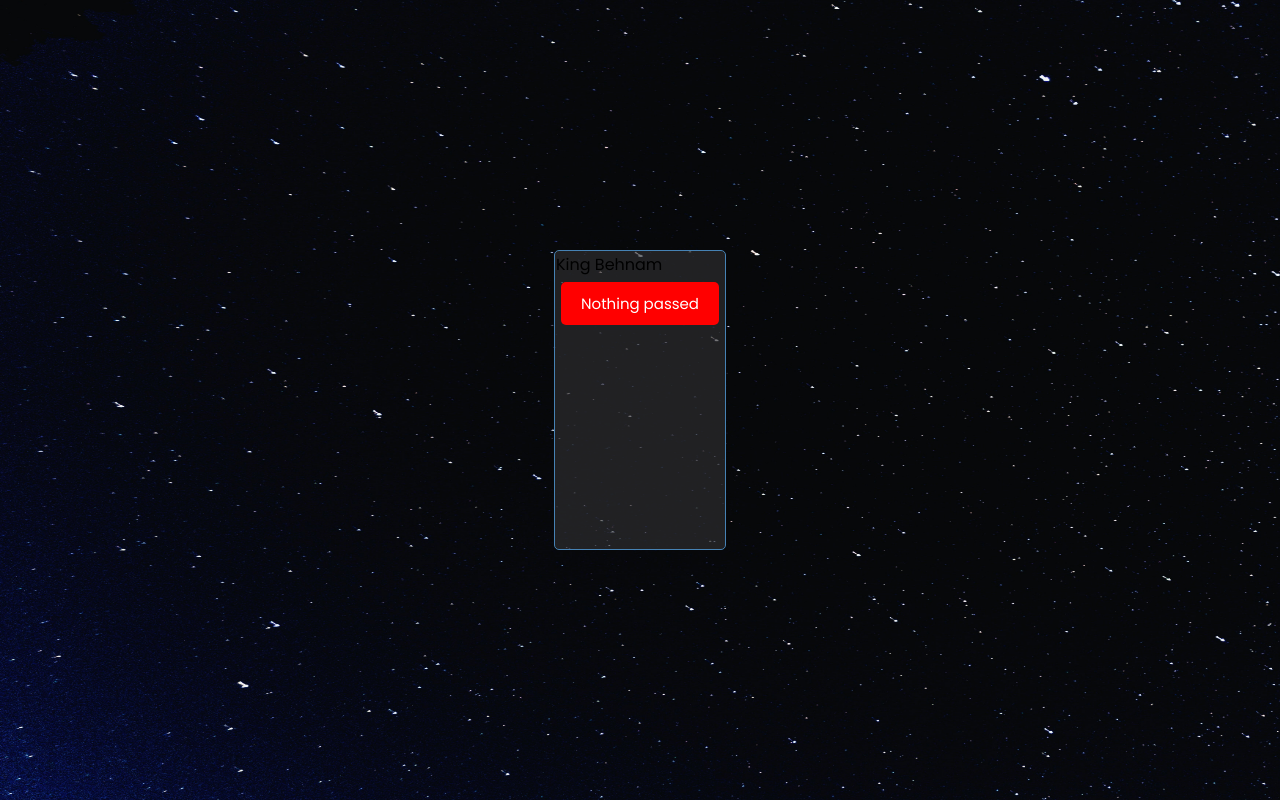
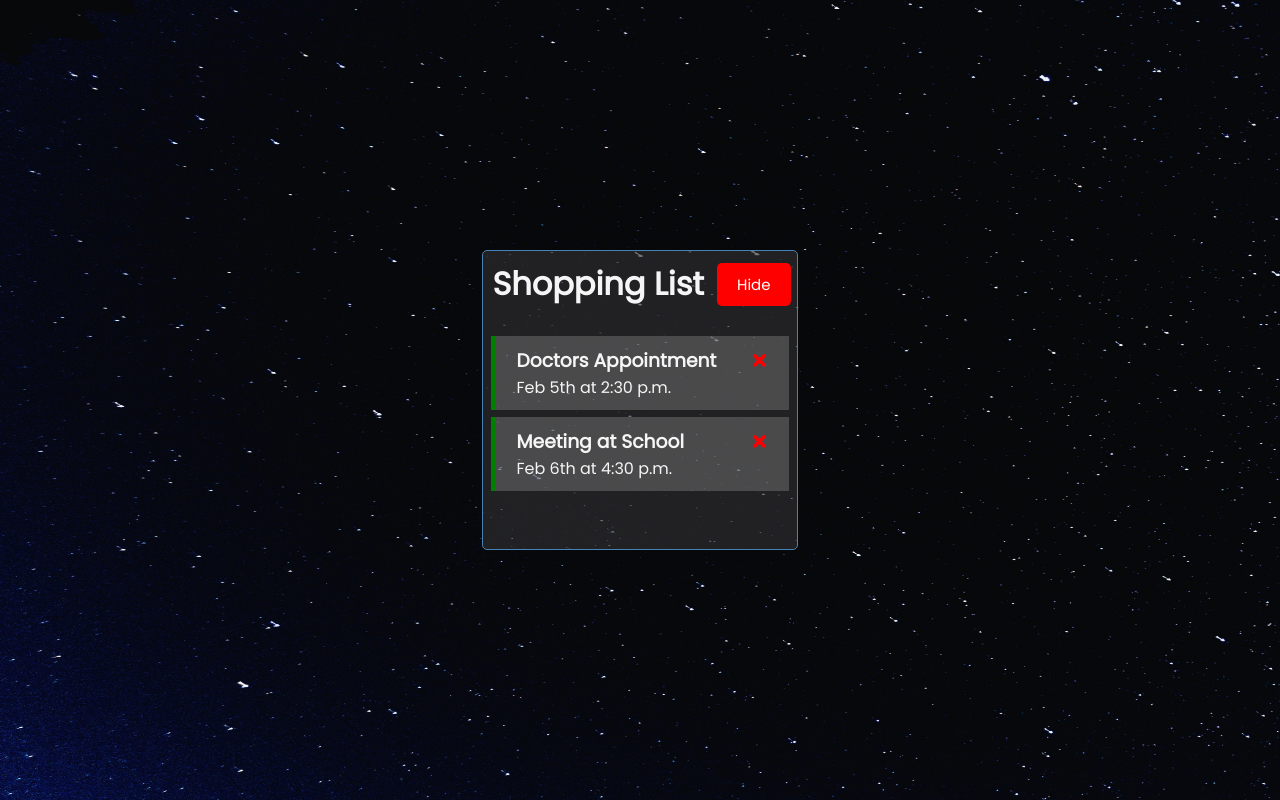
Before and after one commit to BehnamAxo/Shopping, a React (Create React App) app: page / in a window 1280 px wide. Built offline with nearby package versions, Linux system fonts and the light colour scheme.

Commit message:
Finish frontend

```diff
--- a/package.json
+++ b/package.json
@@ -12,6 +12,7 @@
     "@testing-library/user-event": "^13.5.0",
     "react": "^18.2.0",
     "react-dom": "^18.2.0",
+    "react-icons": "^4.6.0",
     "react-redux": "^8.0.4",
     "react-router-dom": "^6.4.2",
     "react-scripts": "5.0.1",
--- a/src/App.js
+++ b/src/App.js
@@ -1,14 +1,59 @@
+import { useState } from 'react';
+import AddItem from './components/AddItem';
 import Header from './components/Header';
-import Button from './components/Button';
+import Items from './components/Items';
 
 
-function App() {
+const App = () => {
+  const [showAddItem, setShowAddItem] = useState(false);
+  const [items, setItems] = useState([
+      {
+          id: 1,
+          text: "Doctors Appointment",
+          day: 'Feb 5th at 2:30 p.m.',
+          reminder: true
+      },
+      {
+          id: 2,
+          text: "Meeting at School",
+          day: 'Feb 6th at 4:30 p.m.',
+          reminder: true
+      }
+  ]);
+
+  const addItem = (item) => {
+    const id = Math.floor(Math.random() * 10000);
+    const newItem = {
+      id,
+      ...item
+    };
+
+    setItems([...items, newItem]);
+  };
+
+  const deleteItem = (id) => {
+    setItems(items.filter((item) => item.id !== id ));
+  };
+
+  const toggleStyle = (id) => {
+    setItems(items.map((item) =>
+      item.id === id ? {...item, reminder: !item.reminder} : item
+    ));
+  };
+
   return (
     <div className='container'>
-      <Header title={'King Behnam'}/>
-      <Button />
+      <Header
+        title='Shopping List'
+        onAdd={() => setShowAddItem(!showAddItem)}
+        showAdd={showAddItem}
+      />
+      {showAddItem && <AddItem onAdd={addItem} />}
+      {
+        items.length > 0 ? <Items items={items} onDelete={deleteItem} onToggle={toggleStyle} /> : <h3>Shopping cart empty</h3>
+      }
     </div>
   );
-}
+};
 
 export default App;
--- /dev/null
+++ b/src/components/AddItem.js
@@ -0,0 +1,59 @@
+import { useState } from 'react';
+
+const AddItem = ({ onAdd }) => {
+    const [text, setText] = useState('');
+    const [day, setDay] = useState('');
+    const [reminder, setReminder] = useState(false);
+    const onSubmit = (e) => {
+        e.preventDefault();
+
+        if (!text) {
+            alert('Please add an item!');
+            return;
+        }
+
+        onAdd({ text, day, reminder });
+        setText('');
+        setDay('');
+        setReminder(false);
+    };
+
+    return (
+    <form className='add-form' onSubmit={onSubmit}>
+        <div className='form-control'>
+            <label>Item</label>
+            <input
+                type='text'
+                placeholder='Add Item'
+                value={text}
+                onChange={(e) => setText(e.target.value)}
+            />
+        </div>
+        <div className='form-control'>
+            <label>Day & Time</label>
+            <input
+                type='text'
+                placeholder='Add Day & Time'
+                value={day}
+                onChange={(e) => setDay(e.target.value)}
+            />
+        </div>
+        <div className='form-control form-control-check'>
+            <label>Set Reminder</label>
+            <input
+                type='checkbox'
+                checked={reminder}
+                value={reminder}
+                onChange={(e) => setReminder(e.currentTarget.checked)}
+            />
+        </div>
+        <input
+            className='btn btn-block'
+            type='submit'
+            value='Save Item'
+        />
+    </form>
+    )
+};
+
+export default AddItem;
--- a/src/components/Button.js
+++ b/src/components/Button.js
@@ -6,7 +6,8 @@ const Button = ({ color, text, onClick }) => (
         className='btn'
         style={{ backgroundColor: color }}
         onClick={onClick}
-    >{text}
+    >
+        {text}
     </button>
 );
 
@@ -20,6 +21,6 @@ Button.propTypes = {
     text: PropTypes.string,
     color: PropTypes.string,
     onClick: PropTypes.func.isRequired
-}
+};
 
 export default Button;
--- a/src/components/Header.js
+++ b/src/components/Header.js
@@ -1,9 +1,25 @@
-const Header = ({ title }) => {
+import PropTypes from 'prop-types';
+import Button from './Button';
+
+const Header = ({ title, onAdd, showAdd }) => {
   return (
-    <header>
-      {title}
+    <header className='header'>
+      <h1>{title}</h1>
+      <Button
+        color={showAdd ? 'green' : 'red'}
+        text={showAdd ? 'Show' : 'Hide'}
+        onClick={onAdd}
+      />
     </header>
   )
-}
+};
+
+Header.defaultProps = {
+  title: 'Title was not passed'
+};
+
+Header.prototypes = {
+  title: PropTypes.string
+};
 
 export default Header;
--- /dev/null
+++ b/src/components/Item.js
@@ -0,0 +1,18 @@
+import { FaTimes } from 'react-icons/fa';
+
+const Item = ({ item, onDelete, onToggle }) => {
+  return (
+    <div className={`item ${item.reminder ? 'reminder' : ''}`} onDoubleClick={() => onToggle(item.id)}>
+        <h3>
+            {item.text}
+            <FaTimes
+                style={{ color: 'red', cursor: 'pointer'}}
+                onClick={() => onDelete(item.id)}
+            />
+        </h3>
+        <p>{item.day}</p>
+    </div>
+  )
+};
+
+export default Item;
--- /dev/null
+++ b/src/components/Items.js
@@ -0,0 +1,14 @@
+import Item from "./Item";
+
+const Items = ({ items, onDelete, onToggle }) => (
+    <div>
+        {
+            items.map((item) => (
+                <Item key={item.id} item={item} onDelete={onDelete} onToggle={onToggle} />
+            ))
+        }
+    </div>
+);
+
+
+export default Items;
--- a/src/index.css
+++ b/src/index.css
@@ -94,18 +94,18 @@ body {
   width: 100%;
 }
 
-.task {
+.item {
   background: #f4f4f431;
-  margin: 5px;
+  margin: 7px;
   padding: 10px 20px;
   cursor: pointer;
 }
 
-.task.reminder {
+.item.reminder {
   border-left: 5px solid green;
 }
 
-.task h3 {
+.item h3 {
   display: flex;
   align-items: center;
   justify-content: space-between;
@@ -116,7 +116,7 @@ body {
 }
 
 .form-control {
-  margin: 20px 0;
+  margin: 30px 0;
 }
 
 .form-control label {
@@ -124,7 +124,7 @@ body {
 }
 
 .form-control input {
-  width: 100%;
+  width: 97%;
   height: 40px;
   margin: 5px;
   padding: 3px 7px;
@@ -138,11 +138,11 @@ body {
 }
 
 .form-control-check label {
-  flex: 1;
+  flex: 2;
 }
 
 .form-control-check input {
-  flex: 2;
+  flex: 1;
   height: 20px;
 }
 
```
Also changed, not shown: 1 other file (tests, documents, lock files or other folders).
